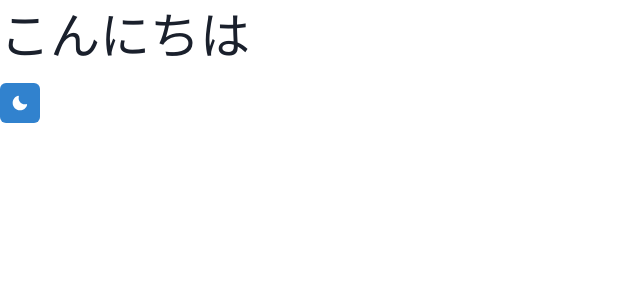
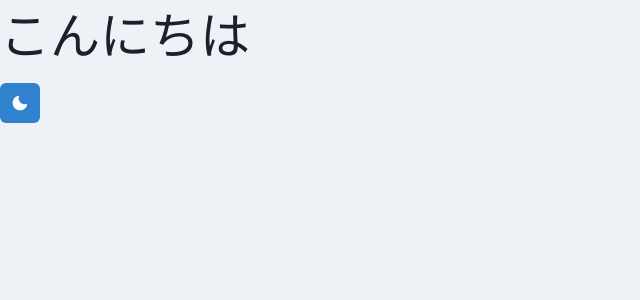
Before and after one commit to Glimmer5/optional_hair_uehala, a Next.js app: page / in a window 1280 px wide. Shown: the top 300 px of the page, without its empty margins (0-640 px from the left). Built offline with nearby package versions, Linux system fonts and the light colour scheme; a web font is replaced by a local one.

Commit message:
[add]theme

```diff
--- a/package.json
+++ b/package.json
@@ -13,6 +13,7 @@
   "dependencies": {
     "@chakra-ui/icons": "^2.0.16",
     "@chakra-ui/react": "^2.4.8",
+    "@chakra-ui/theme-tools": "^2.0.17",
     "@emotion/react": "^11.10.5",
     "@emotion/styled": "^11.10.5",
     "@next/font": "13.1.1",
--- /dev/null
+++ b/src/lib/theme.ts
@@ -0,0 +1,20 @@
+import { extendTheme, type ThemeConfig } from '@chakra-ui/react';
+import { mode } from '@chakra-ui/theme-tools';
+import type { StyleFunctionProps } from '@chakra-ui/styled-system';
+
+const styles = {
+    global: (props: StyleFunctionProps) => ({
+        body: {
+            bg: mode("gray.100", "gray.800")(props)
+        }
+    })
+}
+
+const config: ThemeConfig = {
+    initialColorMode: "light",
+    useSystemColorMode: true
+}
+
+const theme = extendTheme({ styles, config });
+
+export default theme;
--- a/src/pages/_app.tsx
+++ b/src/pages/_app.tsx
@@ -1,10 +1,11 @@
 import "../styles/globals.css";
 import { ChakraProvider } from "@chakra-ui/react";
+import theme from '../lib/theme';
 import type { AppProps } from "next/app";
 
 export default function App({ Component, pageProps }: AppProps) {
   return (
-    <ChakraProvider>
+    <ChakraProvider theme={theme}>
       <Component {...pageProps} />
     </ChakraProvider>
   );
--- a/src/pages/_document.tsx
+++ b/src/pages/_document.tsx
@@ -1,4 +1,6 @@
-import { Html, Head, Main, NextScript } from 'next/document'
+import { Html, Head, Main, NextScript } from 'next/document';
+import { ColorModeScript } from '@chakra-ui/react';
+import theme from '../lib/theme';
 
 export default function Document() {
   return (
@@ -7,6 +9,7 @@ export default function Document() {
         <link href="https://fonts.googleapis.com/css2?family=Zen+Kaku+Gothic+Antique&display=swap" rel="stylesheet"></link>
       </Head>
       <body>
+      <ColorModeScript initialColorMode={theme.config.inirialColorMode}/>
         <Main />
         <NextScript />
       </body>
```
Also changed, not shown: 1 other file (tests, documents, lock files or other folders).
